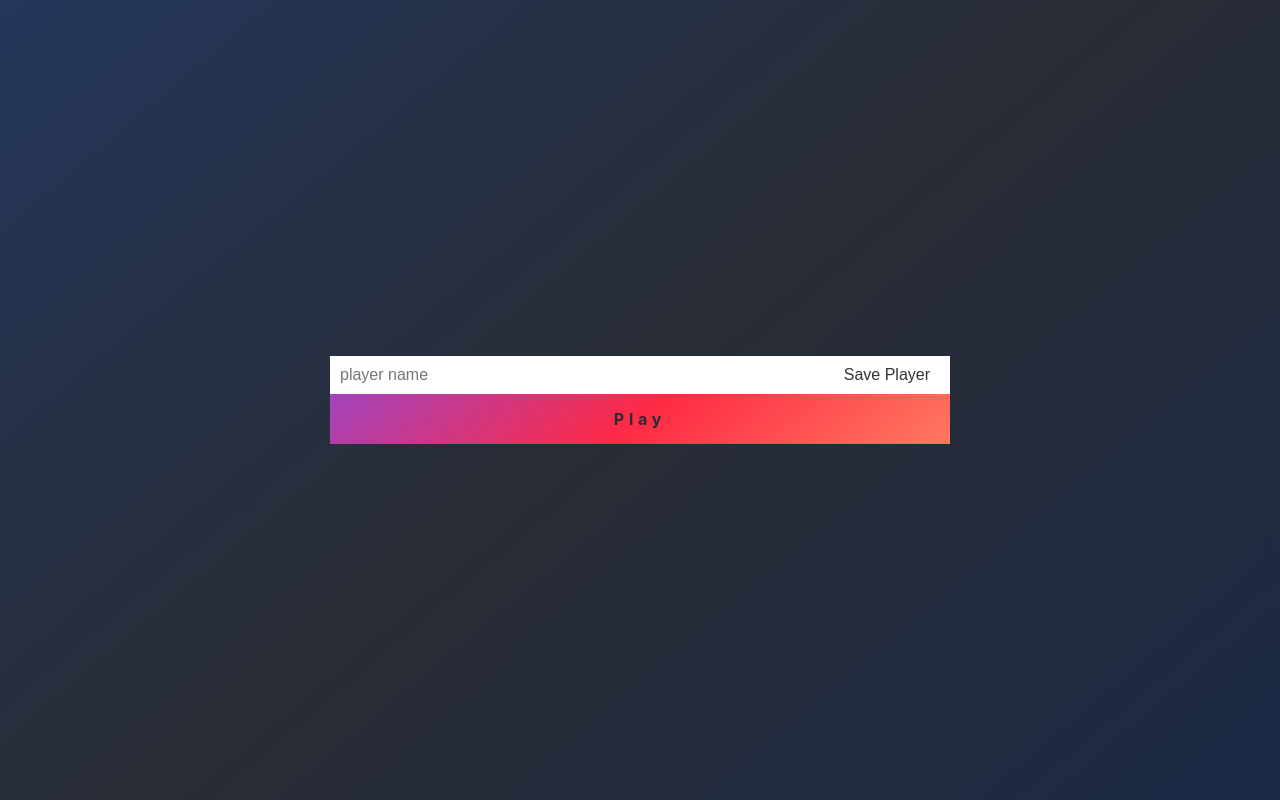
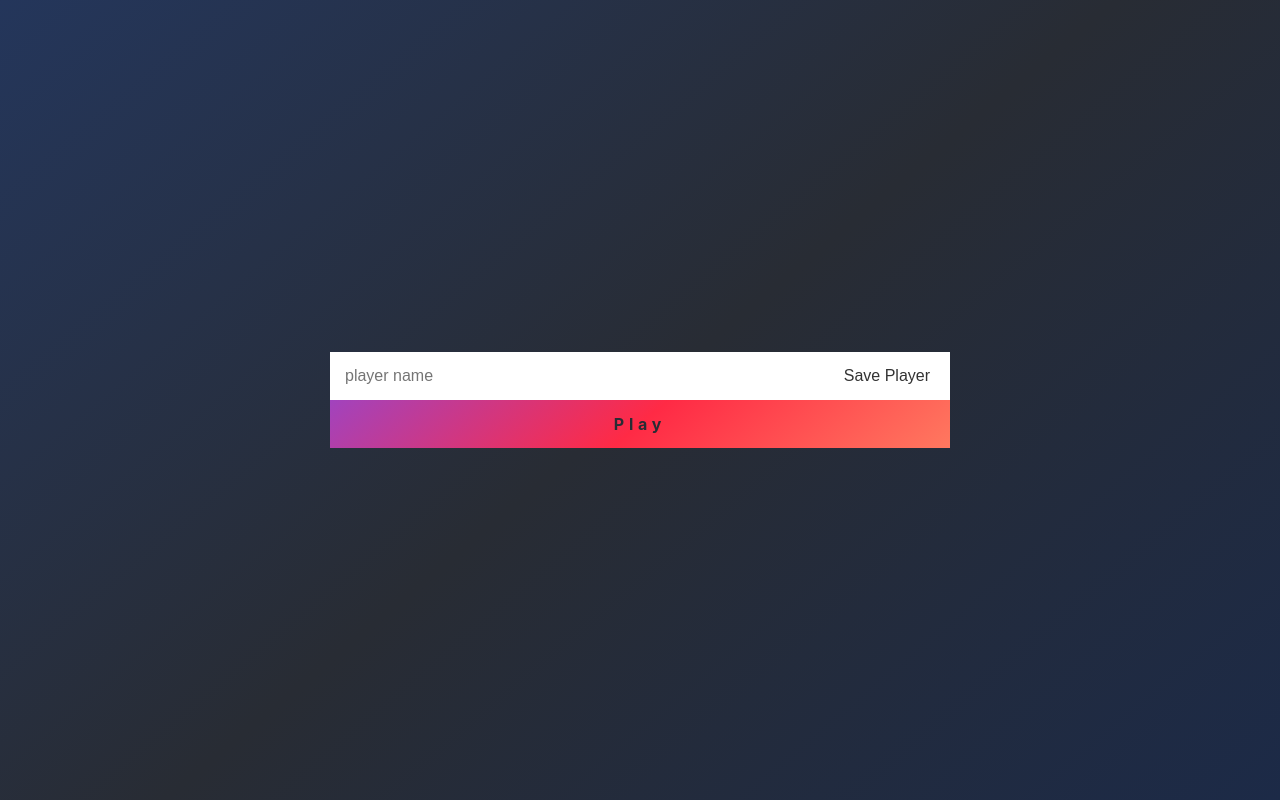
Before and after one commit to jacobhamblin/clue-helper, a React (Create React App) app: page / in a window 1280 px wide. Built offline with nearby package versions, Linux system fonts and the light colour scheme.

Commit message:
style tweaks

```diff
--- a/src/Gameplay/Gameplay.css
+++ b/src/Gameplay/Gameplay.css
@@ -11,6 +11,7 @@
   color: #282c34;
   font-weight: bold;
   letter-spacing: .3rem;
+  line-height: 18px;
 }
 
 .Game .tracker {
--- a/src/Gameplay/index.js
+++ b/src/Gameplay/index.js
@@ -92,7 +92,7 @@ class Gameplay extends Component {
           onClick={() => {
             this.returnToSetup();
           }}>
-          Return to Setup
+          Setup
         </div>
         <table className="tracker">
           <tbody>
--- a/src/Setup/Setup.css
+++ b/src/Setup/Setup.css
@@ -43,7 +43,7 @@
 .Setup .new-player .player-name {
   font-size: 16px;
   background-color: white;
-  padding: 10px;
+  padding: 15px;
   color: #333;
   flex-grow: 1;
   border: none;
@@ -52,6 +52,7 @@
   -moz-appearance: none;
   appearance: none;
   border-radius: 0;
+  line-height: 18px;
 }
 
 .Setup button {
@@ -62,12 +63,13 @@
 
 .Setup .new-player button {
   background-color: white;
-  padding: 10px 20px;
+  padding: 15px 20px;
   color: #333;
   font-size: 16px;
   cursor: pointer;
   border: none;
   outline: none;
+  line-height: 18px;
 }
 
 .Setup .play {
@@ -78,4 +80,5 @@
   color: #282c34;
   font-weight: bold;
   letter-spacing: .3rem;
+  line-height: 18px;
 }
```
